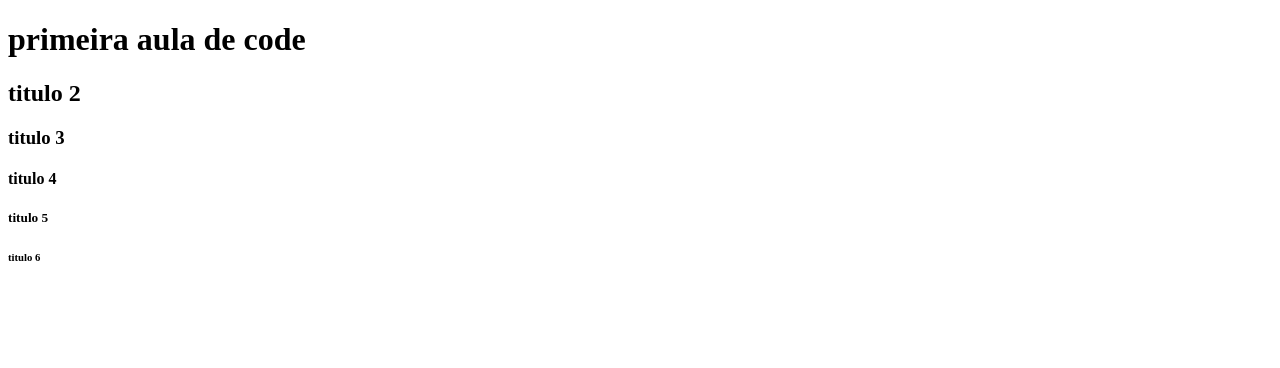
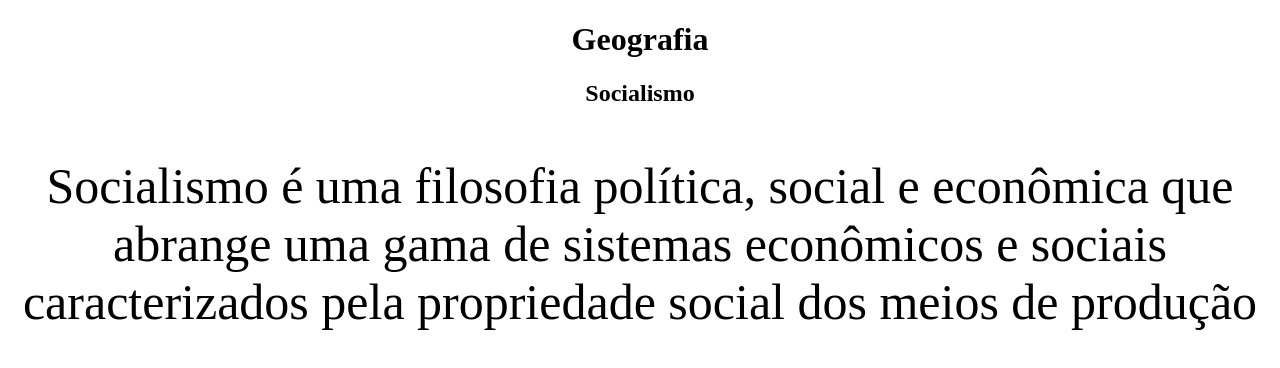
Before and after one commit to Capybarabraw/aulacode, a plain HTML site: page index.html in a window 1280 px wide. Drawn offline with Linux system fonts and the light colour scheme.

Commit message:
Add files via upload

```diff
--- a/index.html
+++ b/index.html
@@ -4,14 +4,25 @@
     <meta charset="UTF-8">
     <meta name="viewport" content="width=device-width, initial-scale=1.0">
     <title>Document</title>
+    <style>
+        h1{
+            text-align: center;
+        }
+        h2{
+            text-align: center;
+         }
+        p {
+            text-align: center;
+            font-size: 50px;
+        }
+    </style>
 </head>
 <body>
-<h1> primeira aula de code</code></h1>
-<h2>titulo 2</h2>
-<h3>titulo 3</h3>
-<h4>titulo 4</h4>
-<h5>titulo 5</h5>
-<h6>titulo 6</h6>
+<h1> Geografia</code></h1>
+<h2>Socialismo</h2>
+<p>Socialismo é uma filosofia política, social e econômica que abrange uma gama de sistemas econômicos e sociais caracterizados pela propriedade social dos meios de produção
+
+</p>
 
 </body>
 </html>
```
